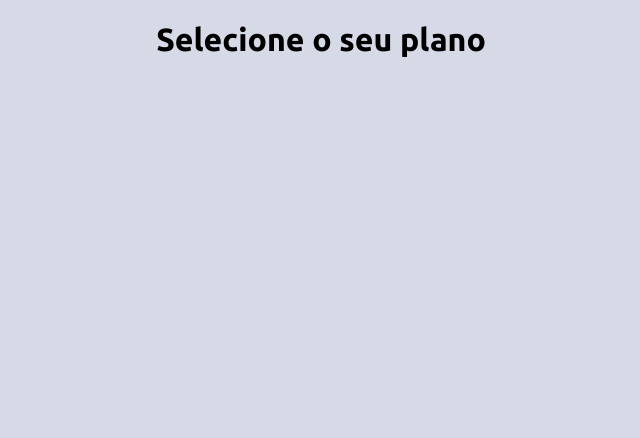
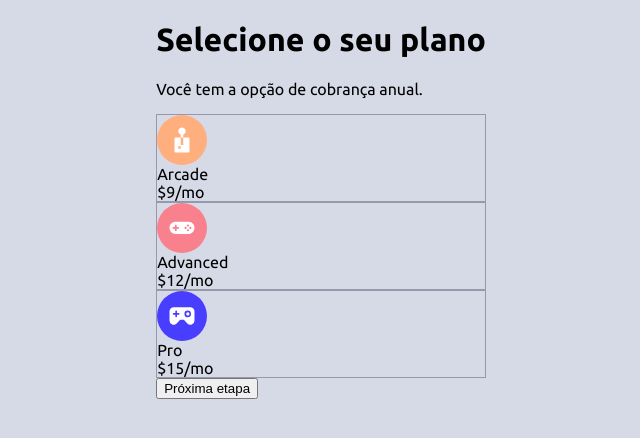
Before and after one commit to tobiasramos/multi-step-form, a React (Create React App) app: page /select-your-plan in a window 1280 px wide. Shown: the top 438 px of the page, without its empty margins (319-959 px from the left). Built offline with nearby package versions, Linux system fonts and the light colour scheme; the HTML template or start-up script is replaced by a standard one.

Commit message:
Adicionando o conteúdo do componente de escolher o plano e já fazendo a rota para ser direcionado para o próximo componente

```diff
--- a/src/components/selectYourPlan/select-your-plan.js
+++ b/src/components/selectYourPlan/select-your-plan.js
@@ -1,22 +1,48 @@
 import { styled } from "styled-components";
+import { useHistory } from "react-router-dom";
 
 const SelectYourPlan = () => {
+  const history = useHistory();
+
+  const handleNextStep = () => {
+    history.push("/pick-add-ons");
+  };
   return (
-    <div>
+    <PlanContainer>
       <h1>Selecione o seu plano</h1>
-      <PlanContainer>
-        <Plan></Plan>
-        <Plan></Plan>
-        <Plan></Plan>
-      </PlanContainer>
-    </div>
+      <p>Você tem a opção de cobrança anual.</p>
+      <div>
+        <Plan>
+          <Img src="/images/icon-arcade.svg" alt="Icone arcade" />
+          <spn>Arcade</spn>
+          <span>$9/mo</span>
+        </Plan>
+        <Plan>
+          <Img src="/images/icon-advanced.svg" alt="Icone advanced" />
+          <spn>Advanced</spn>
+          <span>$12/mo</span>
+        </Plan>
+        <Plan>
+          <Img src="/images/icon-pro.svg" alt="Icone pro" />
+          <span>Pro</span>
+          <span>$15/mo</span>
+        </Plan>
+      </div>
+      <button onClick={handleNextStep}>Próxima etapa</button>
+    </PlanContainer>
   );
 };
 
-const PlanContainer = styled.div`
-display: flex:
+const PlanContainer = styled.div``;
+
+const Plan = styled.div`
+  display: flex;
+  flex-direction: column;
+  border: 1px solid hsl(231, 11%, 63%);
 `;
 
-const Plan = styled.div``;
+const Img = styled.img`
+  width: 50px;
+`;
 
 export default SelectYourPlan;
```
